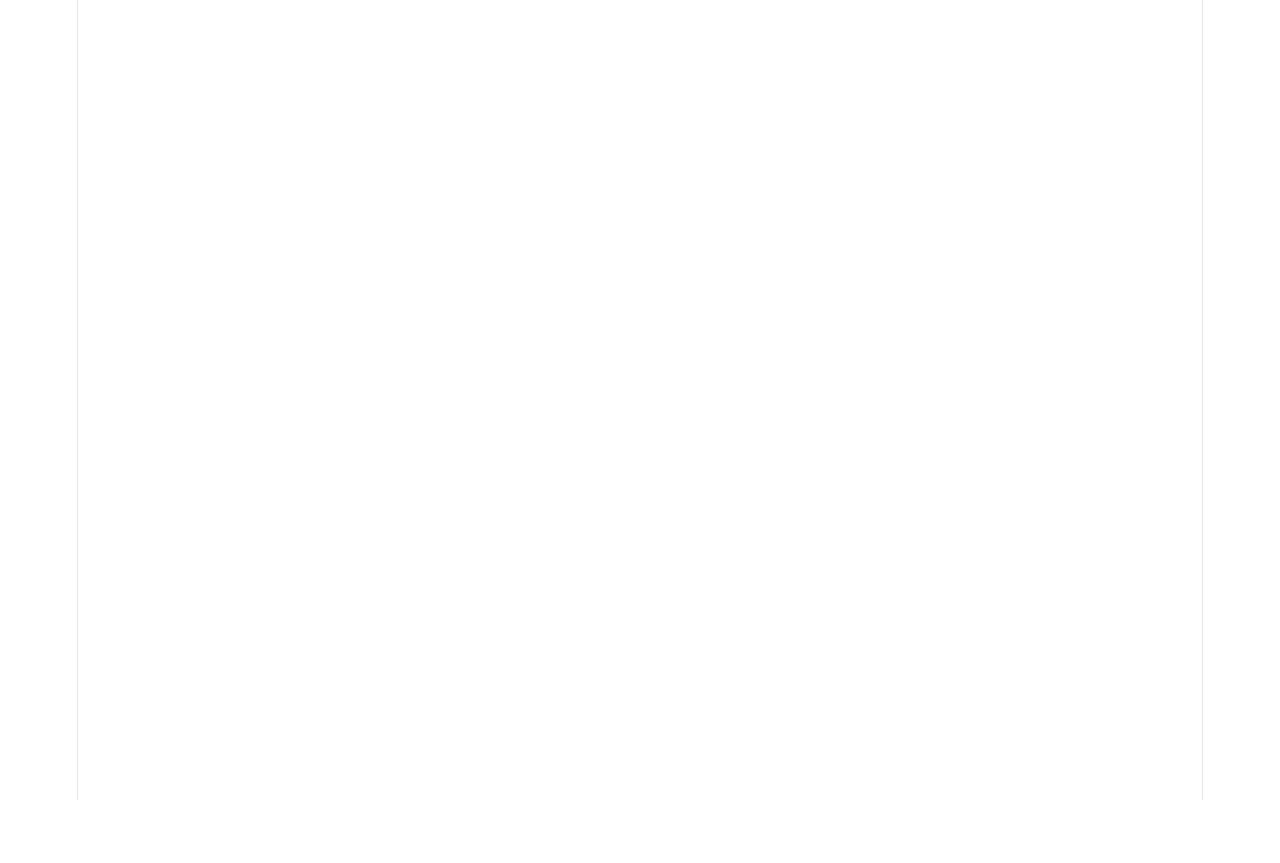
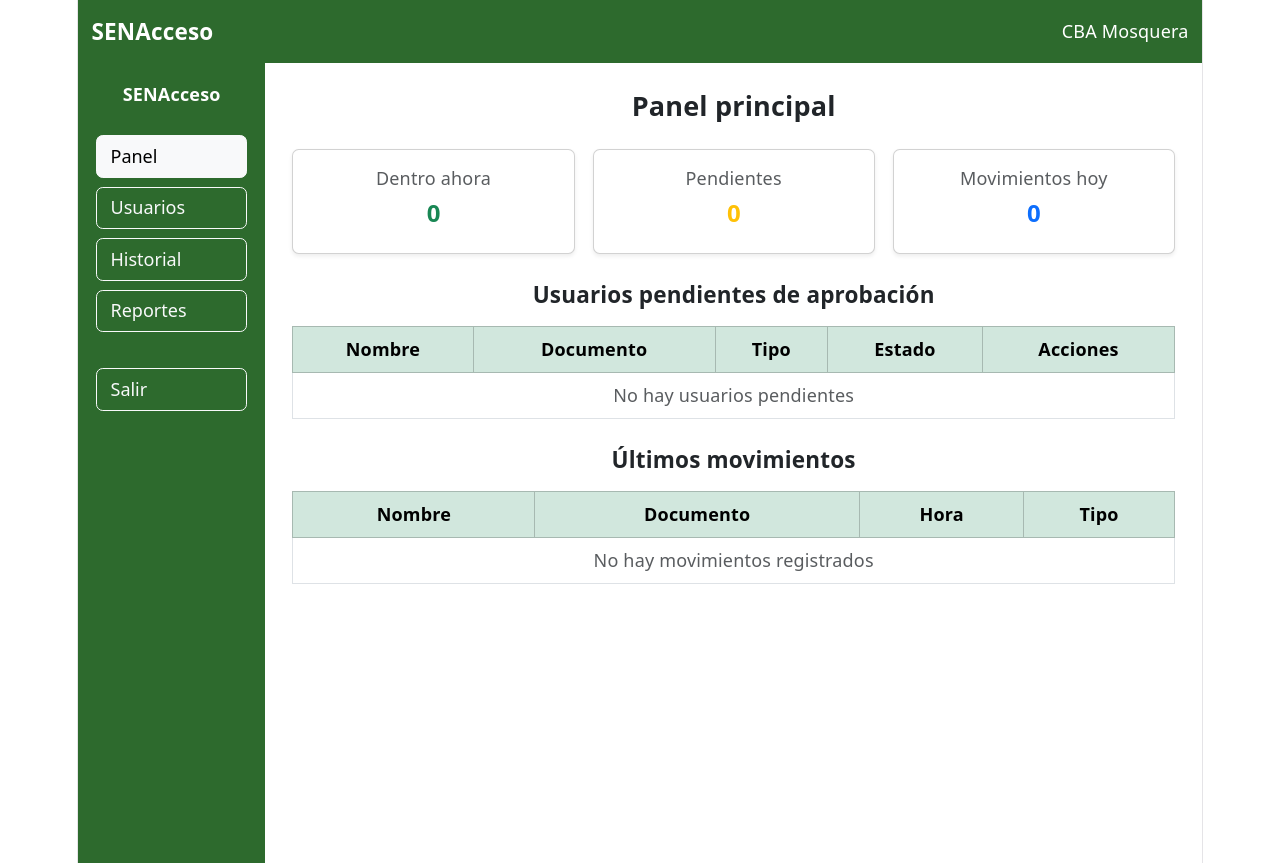
Before and after one commit to haider-castaneda/accessqr_frontend, a React (Vite) app: page /panel-admin in a window 1280 px wide. Before the commit this address had no page. Before the commit the page ends 800 px from the top, so only its background shows below. Built offline with nearby package versions, Linux system fonts and the light colour scheme.

Commit message:
feat: pantalla panel administrativo con menú lateral

```diff
--- a/src/App.jsx
+++ b/src/App.jsx
@@ -6,6 +6,7 @@ import Confirmacion from './pages/Confirmacion/Confirmacion'
 import RecuperarQR from './pages/RecuperarQR/RecuperarQR'
 import MiQR from './pages/MiQR/MiQR'
 import Login from './pages/Login/Login'
+import PanelAdmin from './pages/PanelAdmin/PanelAdmin'
 
 function App() {
   return (
@@ -17,6 +18,7 @@ function App() {
         <Route path="/recuperar-qr" element={<RecuperarQR />} />
         <Route path="/mi-qr" element={<MiQR />} />
         <Route path="/login" element={<Login />} />
+        <Route path="/panel-admin" element={<PanelAdmin />} />
       </Routes>
     </BrowserRouter>
   )
--- /dev/null
+++ b/src/pages/PanelAdmin/PanelAdmin.jsx
@@ -0,0 +1,124 @@
+import React, { useState } from 'react'
+import Navbar from '../../components/Navbar'
+
+function PanelAdmin() {
+    const [seccion, setSeccion] = useState('panel')
+
+    return (
+        <div>
+            <Navbar />
+            <div className="container-fluid">
+                <div className="row">
+                    <div className="col-md-2 min-vh-100 p-0" style={{ backgroundColor: '#2d6a2d' }}>
+                        <div className="p-3">
+                            <p className="text-white fw-bold mb-4">SENAcceso</p>
+                            <ul className="nav flex-column">
+                                <li className="nav-item mb-2">
+                                    <button className={`btn w-100 text-start ${seccion === 'panel' ? 'btn-light' : 'btn-outline-light'}`} onClick={() => setSeccion('panel')}>Panel</button>
+                                </li>
+                                <li className="nav-item mb-2">
+                                    <button className={`btn w-100 text-start ${seccion === 'usuarios' ? 'btn-light' : 'btn-outline-light'}`} onClick={() => setSeccion('usuarios')}>Usuarios</button>
+                                </li>
+                                <li className="nav-item mb-2">
+                                    <button className={`btn w-100 text-start ${seccion === 'historial' ? 'btn-light' : 'btn-outline-light'}`} onClick={() => setSeccion('historial')}>Historial</button>
+                                </li>
+                                <li className="nav-item mb-2">
+                                    <button className={`btn w-100 text-start ${seccion === 'reportes' ? 'btn-light' : 'btn-outline-light'}`} onClick={() => setSeccion('reportes')}>Reportes</button>
+                                </li>
+                                <li className="nav-item mt-4">
+                                    <button className="btn btn-outline-light w-100 text-start">Salir</button>
+                                </li>
+                            </ul>
+                        </div>
+                    </div>
+                    <div className="col-md-10 p-4">
+                        {seccion === 'panel' && (
+                            <div>
+                                <h4 className="fw-bold mb-4">Panel principal</h4>
+                                <div className="row g-3 mb-4">
+                                    <div className="col-md-4">
+                                        <div className="card text-center shadow-sm">
+                                            <div className="card-body">
+                                                <h6 className="text-muted">Dentro ahora</h6>
+                                                <h2 className="fw-bold text-success">0</h2>
+                                            </div>
+                                        </div>
+                                    </div>
+                                    <div className="col-md-4">
+                                        <div className="card text-center shadow-sm">
+                                            <div className="card-body">
+                                                <h6 className="text-muted">Pendientes</h6>
+                                                <h2 className="fw-bold text-warning">0</h2>
+                                            </div>
+                                        </div>
+                                    </div>
+                                    <div className="col-md-4">
+                                        <div className="card text-center shadow-sm">
+                                            <div className="card-body">
+                                                <h6 className="text-muted">Movimientos hoy</h6>
+                                                <h2 className="fw-bold text-primary">0</h2>
+                                            </div>
+                                        </div>
+                                    </div>
+                                </div>
+                                <h5 className="fw-bold mb-3">Usuarios pendientes de aprobación</h5>
+                                <table className="table table-bordered">
+                                    <thead className="table-success">
+                                        <tr>
+                                            <th>Nombre</th>
+                                            <th>Documento</th>
+                                            <th>Tipo</th>
+                                            <th>Estado</th>
+                                            <th>Acciones</th>
+                                        </tr>
+                                    </thead>
+                                    <tbody>
+                                        <tr>
+                                            <td colSpan="5" className="text-center text-muted">No hay usuarios pendientes</td>
+                                        </tr>
+                                    </tbody>
+                                </table>
+                                <h5 className="fw-bold mb-3 mt-4">Últimos movimientos</h5>
+                                <table className="table table-bordered">
+                                    <thead className="table-success">
+                                        <tr>
+                                            <th>Nombre</th>
+                                            <th>Documento</th>
+                                            <th>Hora</th>
+                                            <th>Tipo</th>
+                                        </tr>
+                                    </thead>
+                                    <tbody>
+                                        <tr>
+                                            <td colSpan="4" className="text-center text-muted">No hay movimientos registrados</td>
+                                        </tr>
+                                    </tbody>
+                                </table>
+                            </div>
+                        )}
+                        {seccion === 'usuarios' && (
+                            <div>
+                                <h4 className="fw-bold mb-4">Gestión de usuarios</h4>
+                                <p className="text-muted">Aquí aparecerán todos los usuarios del sistema cuando el backend esté listo.</p>
+                            </div>
+                        )}
+                        {seccion === 'historial' && (
+                            <div>
+                                <h4 className="fw-bold mb-4">Historial de movimientos</h4>
+                                <p className="text-muted">Aquí aparecerá el historial completo cuando el backend esté listo.</p>
+                            </div>
+                        )}
+                        {seccion === 'reportes' && (
+                            <div>
+                                <h4 className="fw-bold mb-4">Reportes</h4>
+                                <p className="text-muted">Aquí se generarán los reportes cuando el backend esté listo.</p>
+                            </div>
+                        )}
+                    </div>
+                </div>
+            </div>
+        </div>
+    )
+}
+
+export default PanelAdmin
```
